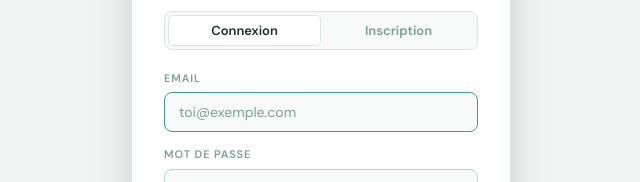
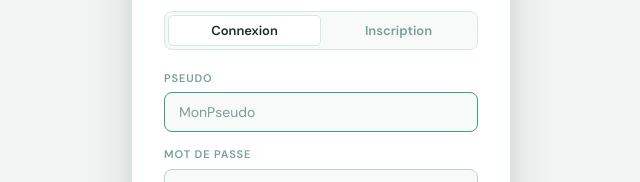
Before and after one commit to alexandrenonispro/nonix-games, a React (Vite) app in the folder apps/client/: page / in a window 1280 px wide. Shown: the part 269-451 px from the top of the page, without its empty margins (319-959 px from the left). Built offline with nearby package versions, Linux system fonts and the light colour scheme; no server answers.

Commit message:
feat: connexion et inscription par pseudo uniquement

```diff
--- a/apps/client/src/auth/AuthContext.tsx
+++ b/apps/client/src/auth/AuthContext.tsx
@@ -7,8 +7,8 @@ interface AuthCtx {
   token: string | null
   user: AuthUser | null
   isLoading: boolean
-  login: (email: string, password: string) => Promise<void>
-  register: (username: string, email: string, password: string) => Promise<void>
+  login: (username: string, password: string) => Promise<void>
+  register: (username: string, password: string) => Promise<void>
   logout: () => void
   refreshUser: () => Promise<void>
 }
@@ -43,8 +43,8 @@ export function AuthProvider({ children }: { children: ReactNode }) {
     ]).finally(() => setIsLoading(false))
   }, [])
 
-  const login = async (email: string, password: string) => {
-    const { token: t, user: u } = await authApi.login(email, password)
+  const login = async (username: string, password: string) => {
+    const { token: t, user: u } = await authApi.login(username, password)
     localStorage.setItem(TOKEN_KEY, t)
     // Marquer comme nouvelle session pour afficher l'animation au prochain montage
     sessionStorage.removeItem('gp_loaded')
@@ -55,8 +55,8 @@ export function AuthProvider({ children }: { children: ReactNode }) {
     setIsLoading(false)
   }
 
-  const register = async (username: string, email: string, password: string) => {
-    const { token: t, user: u } = await authApi.register(username, email, password)
+  const register = async (username: string, password: string) => {
+    const { token: t, user: u } = await authApi.register(username, password)
     localStorage.setItem(TOKEN_KEY, t)
     sessionStorage.removeItem('gp_loaded')
     setIsLoading(true)
--- a/apps/client/src/auth/AuthPage.tsx
+++ b/apps/client/src/auth/AuthPage.tsx
@@ -11,13 +11,12 @@ export function AuthPage() {
   const [error, setError] = useState<string | null>(null)
   const [loading, setLoading] = useState(false)
 
-  // Login fields
-  const [loginEmail, setLoginEmail] = useState('')
+  // Login fields — pseudo uniquement
+  const [loginUsername, setLoginUsername] = useState('')
   const [loginPassword, setLoginPassword] = useState('')
 
-  // Register fields
+  // Register fields — pseudo + mot de passe (email auto-généré côté serveur)
   const [regUsername, setRegUsername] = useState('')
-  const [regEmail, setRegEmail] = useState('')
   const [regPassword, setRegPassword] = useState('')
   const [regConfirm, setRegConfirm] = useState('')
 
@@ -26,7 +25,7 @@ export function AuthPage() {
     setError(null)
     setLoading(true)
     try {
-      await login(loginEmail, loginPassword)
+      await login(loginUsername, loginPassword)
     } catch (err: any) {
       setError(err.message)
     } finally {
@@ -43,7 +42,8 @@ export function AuthPage() {
     }
     setLoading(true)
     try {
-      await register(regUsername, regEmail, regPassword)
+      // Email auto-généré — pas saisi par l'utilisateur
+      await register(regUsername, regPassword)
     } catch (err: any) {
       setError(err.message)
     } finally {
@@ -90,13 +90,13 @@ export function AuthPage() {
         {tab === 'login' && (
           <form className={styles.form} onSubmit={handleLogin}>
             <div className={styles.field}>
-              <label className={styles.label}>Email</label>
+              <label className={styles.label}>Pseudo</label>
               <input
                 className={styles.input}
-                type="email"
-                placeholder="toi@exemple.com"
-                value={loginEmail}
-                onChange={(e) => setLoginEmail(e.target.value)}
+                type="text"
+                placeholder="MonPseudo"
+                value={loginUsername}
+                onChange={(e) => setLoginUsername(e.target.value)}
                 required
                 autoFocus
               />
@@ -133,17 +133,6 @@ export function AuthPage() {
                 minLength={3}
                 maxLength={20}
                 autoFocus
-              />
-            </div>
-            <div className={styles.field}>
-              <label className={styles.label}>Email</label>
-              <input
-                className={styles.input}
-                type="email"
-                placeholder="toi@exemple.com"
-                value={regEmail}
-                onChange={(e) => setRegEmail(e.target.value)}
-                required
               />
             </div>
             <div className={styles.field}>
--- a/apps/client/src/auth/api.ts
+++ b/apps/client/src/auth/api.ts
@@ -27,11 +27,11 @@ async function post(path: string, body: unknown): Promise<AuthResponse> {
 }
 
 export const authApi = {
-  register: (username: string, email: string, password: string) =>
-    post('/api/auth/register', { username, email, password }),
+  register: (username: string, password: string) =>
+    post('/api/auth/register', { username, password }),
 
-  login: (email: string, password: string) =>
-    post('/api/auth/login', { email, password }),
+  login: (username: string, password: string) =>
+    post('/api/auth/login', { username, password }),
 
   me: async (token: string): Promise<AuthUser> => {
     const res = await fetch(`${API}/api/auth/me`, {
```
Also changed, not shown: 1 other file (tests, documents, lock files or other folders).
